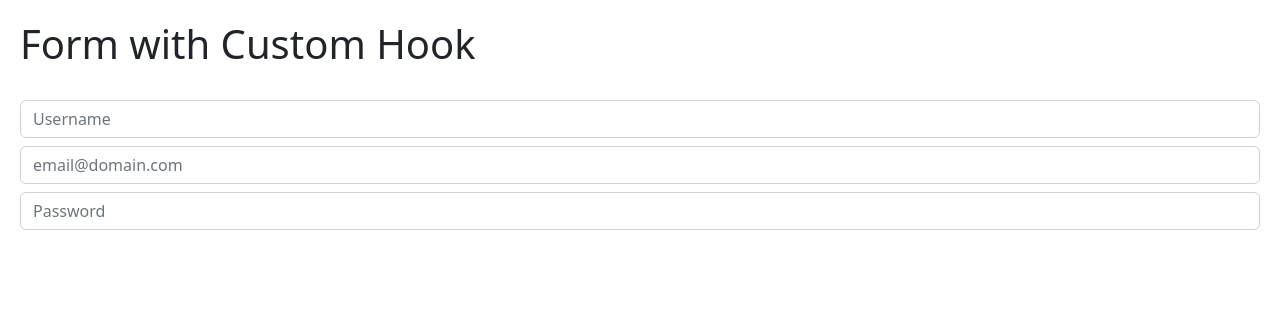
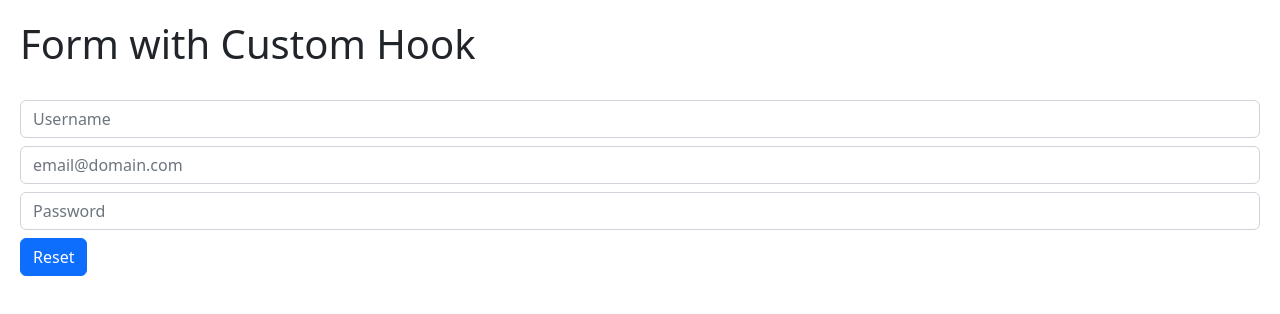
Before and after one commit to graterol-oswaldo/react-hooks-in-deep, a React (Vite) app: page / in a window 1280 px wide. Shown: the top 314 px of the page. Built offline with nearby package versions, Linux system fonts and the light colour scheme.

Commit message:
feat:hooks in deep - customHook: improving useForm

```diff
--- a/src/02-useEffect/CustomHookForm.jsx
+++ b/src/02-useEffect/CustomHookForm.jsx
@@ -2,7 +2,7 @@
 
 export const CustomHookForm = () => {
 
-const { formState, onInputChange } = useForm(
+const { formState, onInputChange, onResetForm } = useForm(
   {
     username: '',
     email: '',
@@ -44,6 +44,7 @@
         value={password}
         onChange={ onInputChange }
         />
-    </>
+        <button className="btn btn-primary mt-2" onClick={ onResetForm }>Reset</button>
+      </>
   )
 }
--- a/src/hooks/useForm.js
+++ b/src/hooks/useForm.js
@@ -12,5 +12,9 @@
         })
       }
 
-    return {...formState, formState, onInputChange}
+      const onResetForm = () => {
+        setFormState(initialForm)
+      }
+
+    return {...formState, formState, onInputChange, onResetForm}
 }
```
